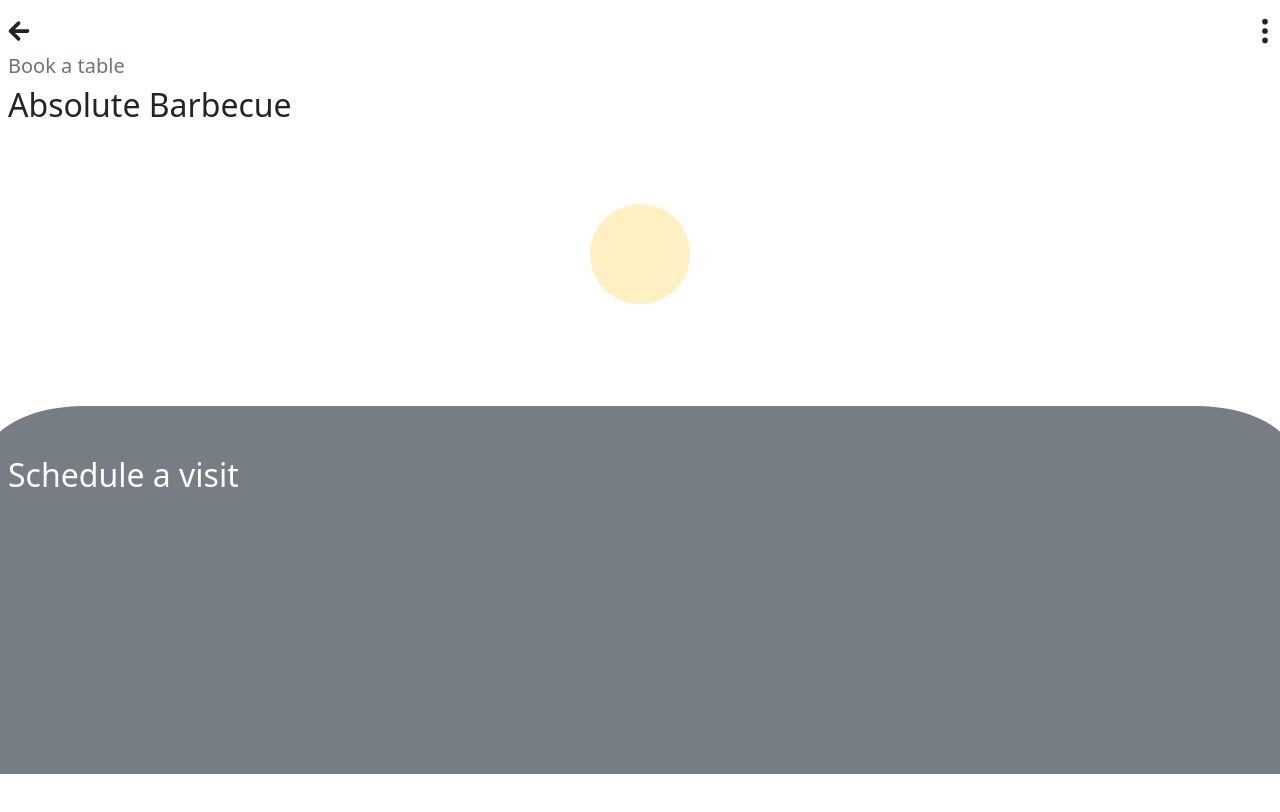
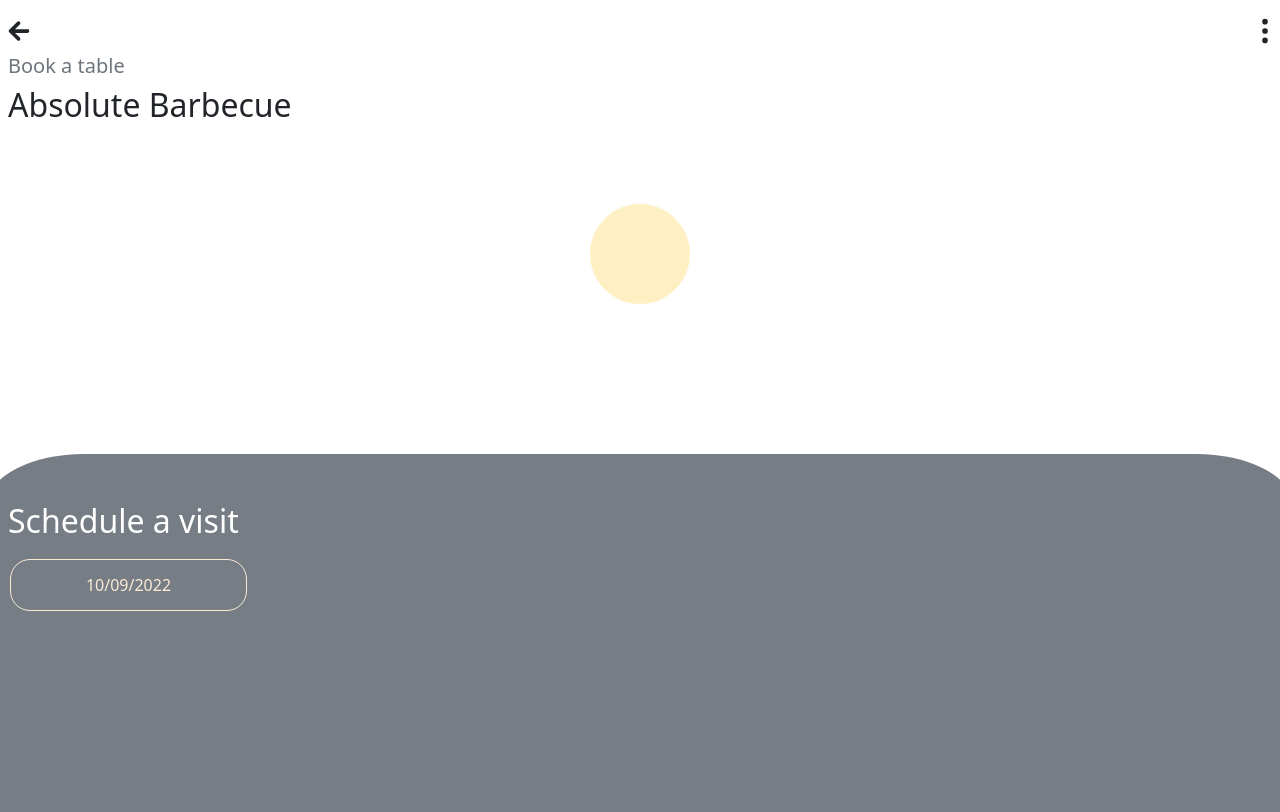
Before and after one commit to vardhanreddy27/tablebooking, a React (Create React App) app: page / in a window 1280 px wide. Shown: the top 812 px of the page. Built offline with nearby package versions, Linux system fonts and the light colour scheme; the HTML template or start-up script is replaced by a standard one.

Commit message:
esadssskppaal

```diff
--- a/package.json
+++ b/package.json
@@ -8,6 +8,7 @@
     "@testing-library/user-event": "^13.5.0",
     "bootstrap": "^5.2.2",
     "react": "^18.2.0",
+    "react-datepicker": "^4.8.0",
     "react-dom": "^18.2.0",
     "react-icons": "^4.4.0",
     "react-scripts": "5.0.1",
--- a/src/App.js
+++ b/src/App.js
@@ -1,7 +1,12 @@
-import React from 'react'
 import { IoMdArrowRoundBack } from 'react-icons/io';
 import { BsThreeDotsVertical } from 'react-icons/bs';
+import React, { useState } from "react";
+import DatePicker from "react-datepicker";
+import "react-datepicker/dist/react-datepicker.css";
+
 function App() {
+  const [startDate, setStartDate] = useState(new Date());
+
   return (<>
     <div className='row mt-3'>
       <div className='col-6'> <div className="ps-1"><IoMdArrowRoundBack  size={30}/></div></div>
@@ -15,10 +20,12 @@
         <div className='col pt-5 text-center'><span className="circle"></span>
 </div>
        </div>
-       <div className='row pts'>
-        <div className='col banner'>
+       <div className='row pts banner'>
+        <div className='col '>
           <h2 className='cp'>Schedule a visit</h2>
-        </div>
+          <DatePicker className='my' selected={startDate} onChange={date => setStartDate(date)} />
+
+        </div><div className='col-6'></div>
        </div>
     </>
   )
--- a/src/index.css
+++ b/src/index.css
@@ -10,15 +10,31 @@
     display: inline-block;
   }
   .banner{
-    background-color: #767d84;;
+    background-color: #767d84;
     height: 23rem;
     border-top-left-radius: 6rem 50px;
+    margin-top: 9rem!important;
+
     border-top-right-radius: 6rem 50px;}
 .pts{
-    padding-top: 6rem !important;
+    padding-top: 3rem !important;
 }
 .cp{
     color: white;
-    padding-top: 3.1rem;
     padding-left: 0.5rem;
+}.my {
+    background-color: #767d84;
+    border-color: antiquewhite;
+    color: antiquewhite;
+    text-align: center;
+    padding-top: 13px;
+    padding-bottom: 13px;
+    border-radius: 20px;
+    margin-left: 10px;
+    margin-top: 10px;
+    border: 1px solid antiquewhite;
 }
+.input{
+    line-height: normal!important;
+    color: antiquewhite;
+}
```
Also changed, not shown: 1 other file (tests, documents, lock files or other folders).
